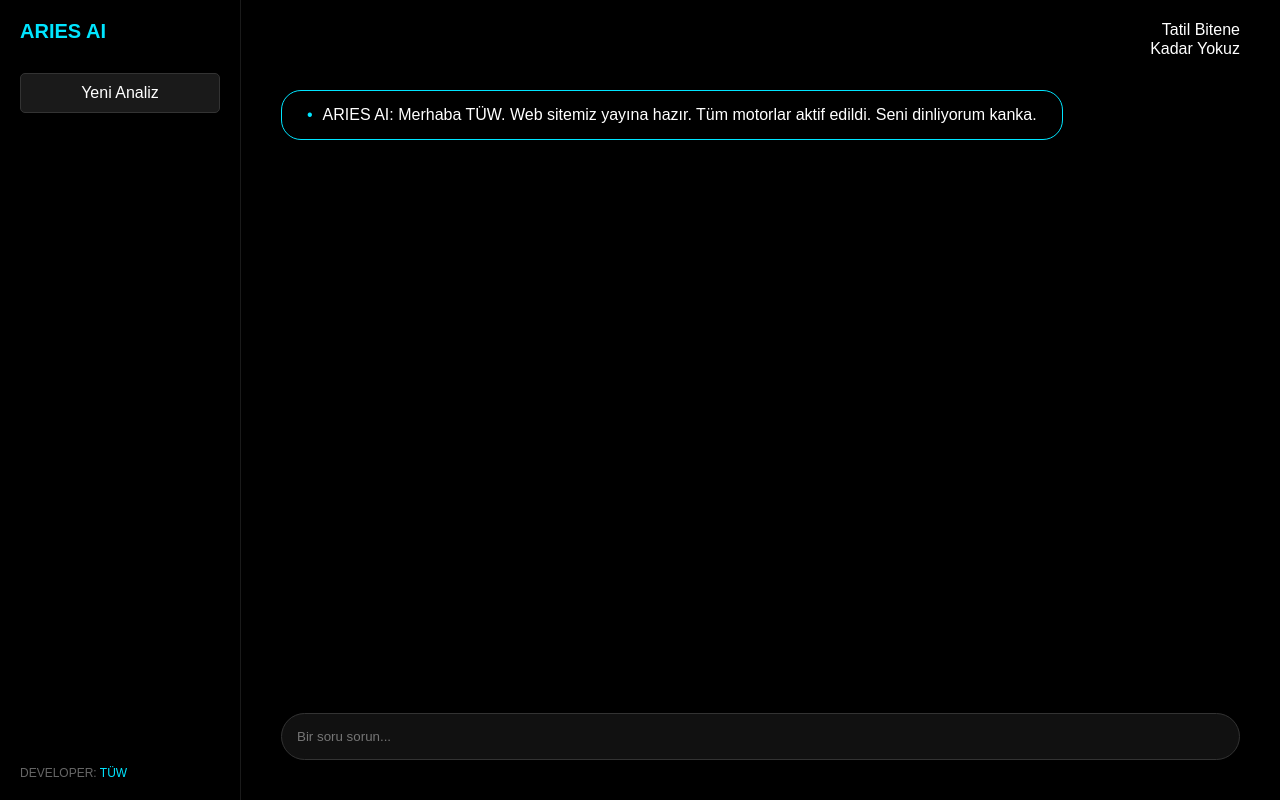
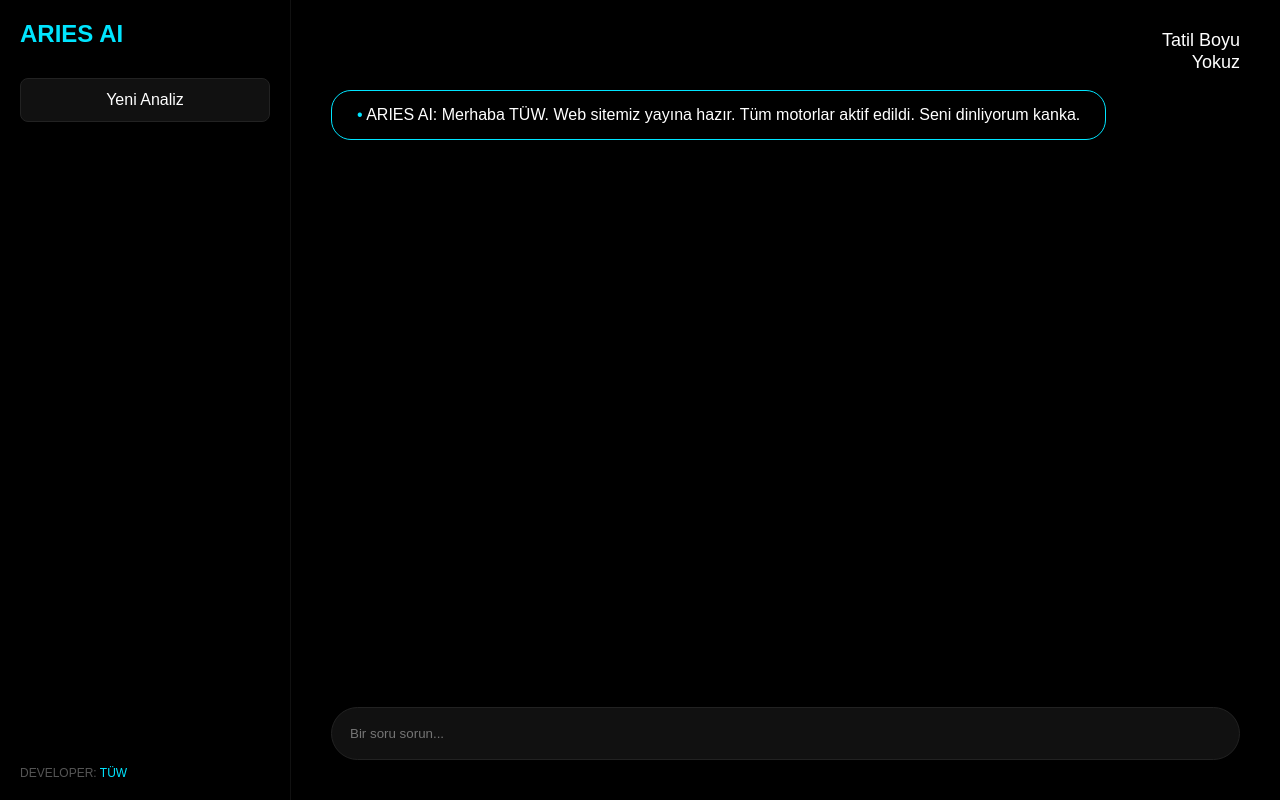
Before and after one commit to eymenasafsakalli0540-beep/aries, a Flask app: page / in a window 1280 px wide. Run offline with Flask 3, Linux system fonts and the light colour scheme.

Commit message:
Update index.html with new layout and styles

```diff
--- a/templates/index.html
+++ b/templates/index.html
@@ -2,68 +2,42 @@
 <html lang="tr">
 <head>
     <meta charset="UTF-8">
+    <title>ARIES AI</title>
     <style>
-        body {
-            margin: 0;
-            background: #000;
-            color: #fff;
-            font-family: sans-serif;
-            height: 100vh;
-            display: flex;
+        body { margin: 0; background: #000; color: #fff; font-family: sans-serif; height: 100vh; display: flex; }
+
+        /* Sol Menü */
+        #sidebar {
+            width: 250px; border-right: 1px solid #111; padding: 20px;
+            display: flex; flex-direction: column; justify-content: space-between;
         }
-        /* Sol panel */
-        #sidebar {
-            width: 200px;
-            border-right: 1px solid #1a1a1a;
-            padding: 20px;
-            display: flex;
-            flex-direction: column;
-            justify-content: space-between;
+        .logo { color: #00e5ff; font-weight: bold; font-size: 24px; margin-bottom: 30px; }
+        .yeni-analiz {
+            background: #111; color: #fff; border: 1px solid #222;
+            padding: 12px; border-radius: 8px; text-align: center; cursor: pointer;
         }
-        .logo { color: #00e5ff; font-weight: bold; font-size: 20px; margin-bottom: 30px; }
-        .yeni-analiz {
-            background: #1a1a1a;
-            color: #fff;
-            border: 1px solid #333;
-            padding: 10px;
-            border-radius: 5px;
-            text-align: center;
-            cursor: pointer;
-        }
-        .dev { font-size: 12px; color: #666; }
+        .dev { font-size: 12px; color: #555; }
 
-        /* Ana alan */
-        #main { flex-grow: 1; padding: 40px; position: relative; }
-        .tatil-yazi { position: absolute; top: 20px; right: 40px; text-align: right; line-height: 1.2; }
+        /* Ana Ekran */
+        #main { flex-grow: 1; position: relative; padding: 40px; }
 
-        /* Mesaj kutusu */
-        .mesaj-balonu {
-            border: 1px solid #00e5ff;
-            border-radius: 20px;
-            padding: 15px 25px;
-            width: fit-content;
-            margin-top: 50px;
-            display: flex;
-            align-items: center;
-            gap: 10px;
+        /* Tatil Yazısı - Buraya koyduk */
+        .tatil-yazi {
+            position: absolute; top: 30px; right: 40px;
+            text-align: right; line-height: 1.2; color: #fff; font-size: 18px; font-weight: 500;
         }
 
-        /* Giriş alanı */
-        .input-wrapper {
-            position: absolute;
-            bottom: 40px;
-            left: 40px;
-            right: 40px;
+        /* Mesaj Balonu */
+        .mesaj-balonu {
+            border: 1px solid #00e5ff; border-radius: 20px;
+            padding: 15px 25px; width: fit-content; margin-top: 50px;
         }
+
+        /* Giriş Kutusu */
+        .input-wrapper { position: absolute; bottom: 40px; left: 40px; right: 40px; }
         input {
-            width: 100%;
-            background: #111;
-            border: 1px solid #333;
-            padding: 15px;
-            color: #888;
-            border-radius: 50px;
-            outline: none;
-            box-sizing: border-box;
+            width: 100%; background: #111; border: 1px solid #222;
+            padding: 18px; color: #888; border-radius: 50px; outline: none; box-sizing: border-box;
         }
     </style>
 </head>
@@ -78,11 +52,10 @@
     </div>
 
     <div id="main">
-        <div class="tatil-yazi">Tatil Bitene<br>Kadar Yokuz</div>
+        <div class="tatil-yazi">Tatil Boyu<br>Yokuz</div>
 
         <div class="mesaj-balonu">
-            <span style="color:#00e5ff">•</span>
-            ARIES AI: Merhaba TÜW. Web sitemiz yayına hazır. Tüm motorlar aktif edildi. Seni dinliyorum kanka.
+            <span style="color:#00e5ff">•</span> ARIES AI: Merhaba TÜW. Web sitemiz yayına hazır. Tüm motorlar aktif edildi. Seni dinliyorum kanka.
         </div>
 
         <div class="input-wrapper">
```
